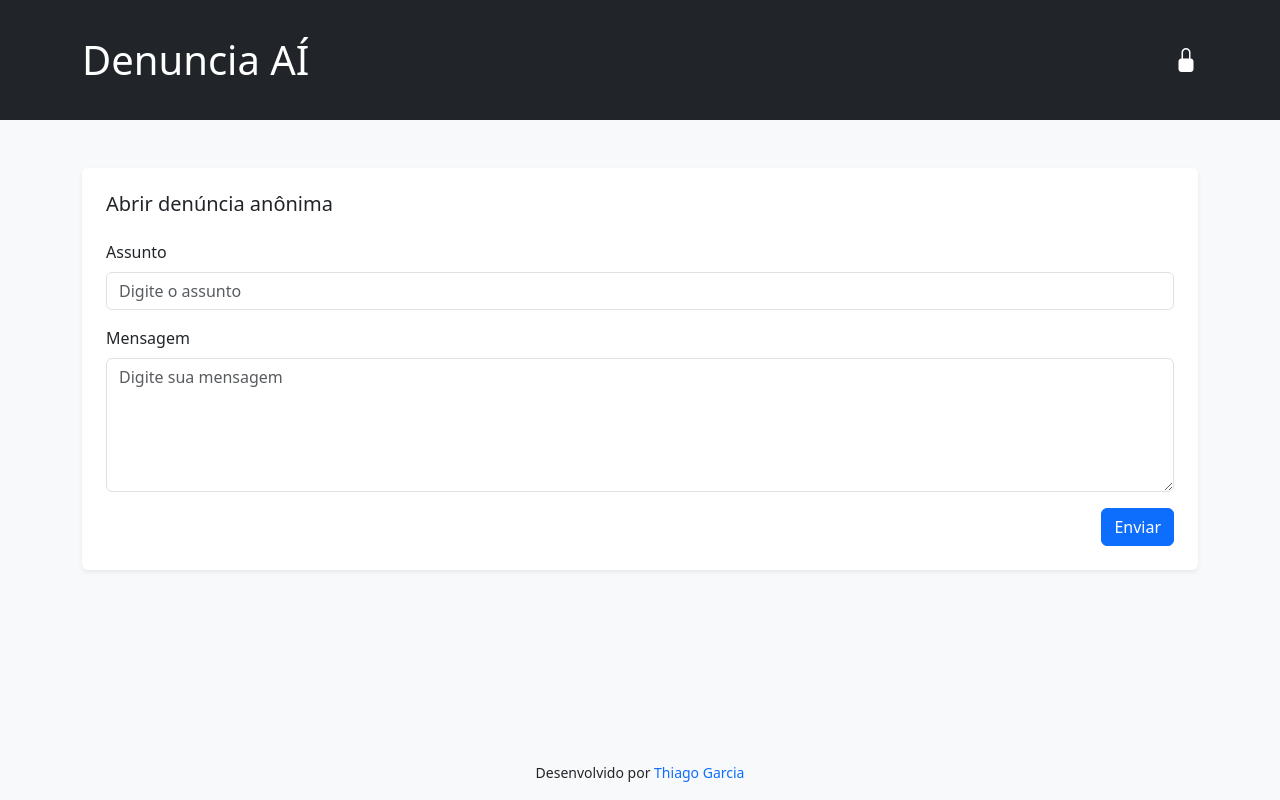
After one commit to thiago-garcia/denuncia-ai, a Django app: page /denuncias/nova/ in a window 1280 px wide. The commit adds this page. Run offline with Django 5.2, Linux system fonts and the light colour scheme.

Commit message:
Criado app denuncias e template para o form de nova denuncia
close #11

```diff
--- a/denunciaai/base/templates/base/home.html
+++ b/denunciaai/base/templates/base/home.html
@@ -13,7 +13,7 @@
             Lorem ipsum dolor sit amet, consectetur adipiscing elit. Suspendisse vel tristique nulla. Pellentesque habitant morbi tristique senectus et netus et malesuada fames ac turpis egestas.
             Integer nec sem vitae nisi vehicula ullamcorper. In fermentum nunc non tortor iaculis, sit amet cursus sapien tincidunt.
         </p>
-        <a href="/denuncia/abrir" class="btn btn-danger">Abrir denúncia</a>
+        <a href="{% url 'denuncias:nova' %}" class="btn btn-danger">Abrir denúncia</a>
     </section>
 
     <section class="bg-white p-4 rounded shadow-sm mb-4">
--- /dev/null
+++ b/denunciaai/denuncias/apps.py
@@ -0,0 +1,6 @@
+from django.apps import AppConfig
+
+
+class DenunciasConfig(AppConfig):
+    default_auto_field = 'django.db.models.BigAutoField'
+    name = 'denunciaai.denuncias'
--- /dev/null
+++ b/denunciaai/denuncias/forms.py
@@ -0,0 +1,20 @@
+from django import forms
+
+
+class DenunciaForm(forms.Form):
+    assunto = forms.CharField(
+        max_length=150,
+        widget=forms.TextInput(attrs={
+            'class': 'form-control',
+            'placeholder': 'Digite o assunto',
+        })
+    )
+
+    mensagem = forms.CharField(
+        max_length=1500,
+        widget=forms.Textarea(attrs={
+            'class': 'form-control',
+            'placeholder': 'Digite sua mensagem',
+            'rows': 5,
+        })
+    )
--- /dev/null
+++ b/denunciaai/denuncias/templates/denuncias/form_denuncia.html
@@ -0,0 +1,37 @@
+{% extends "base/base.html" %}
+{% block title %}Nova denúncia{% endblock %}
+
+{% block content %}
+
+    <section class="bg-white p-4 rounded shadow-sm mb-4">
+        <h2 class="h5 mb-4">Abrir denúncia anônima</h2>
+        <form method="post" class="d-flex flex-column gap-3" action="">
+            {% csrf_token %}
+
+            <div>
+                <label for="{{ form.assunto.id_for_label }}" class="form-label">Assunto</label>
+                {{ form.assunto }}
+                {% if form.assunto.errors %}
+                    <div class="invalid-feedback d-block">
+                        {{ form.assunto.errors }}
+                    </div>
+                {% endif %}
+            </div>
+
+            <div>
+                <label for="{{ form.mensagem.id_for_label }}" class="form-label">Mensagem</label>
+                {{ form.mensagem }}
+                {% if form.mensagem.errors %}
+                    <div class="invalid-feedback d-block">
+                        {{ form.mensagem.errors }}
+                    </div>
+                {% endif %}
+            </div>
+
+            <div class="d-flex justify-content-end">
+                <button type="submit" class="btn btn-primary">Enviar</button>
+            </div>
+        </form>
+    </section>
+
+{% endblock %}
--- /dev/null
+++ b/denunciaai/denuncias/urls.py
@@ -0,0 +1,8 @@
+from django.urls import path
+from .views import nova
+
+
+app_name = 'denuncias'
+urlpatterns = [
+    path('nova/', nova, name='nova'),
+]
--- /dev/null
+++ b/denunciaai/denuncias/views.py
@@ -0,0 +1,15 @@
+from django.shortcuts import render
+
+from .forms import DenunciaForm
+
+
+def nova(request):
+    if request.method == 'POST':
+        form = DenunciaForm(request.POST)
+
+        if form.is_valid():
+            pass
+    else:
+        form = DenunciaForm()
+
+    return render(request, 'denuncias/form_denuncia.html', {'form': form})
--- a/denunciaai/settings.py
+++ b/denunciaai/settings.py
@@ -42,6 +42,7 @@ INSTALLED_APPS = [
     'django.contrib.messages',
     'django.contrib.staticfiles',
     'denunciaai.base',
+    'denunciaai.denuncias',
 ]
 
 MIDDLEWARE = [
--- a/denunciaai/urls.py
+++ b/denunciaai/urls.py
@@ -20,4 +20,5 @@ from django.urls import include, path
 urlpatterns = [
     path('admin/', admin.site.urls),
     path('', include('denunciaai.base.urls')),
+    path('denuncias/', include('denunciaai.denuncias.urls')),
 ]
```
Also changed, not shown: denunciaai/base/tests/test_home.py (+1 -1 lines), denunciaai/denuncias/tests/test_nova_denuncia.py (added, +26 -0 lines), denunciaai/denuncias/__init__.py (added), denunciaai/denuncias/migrations/__init__.py (added).
